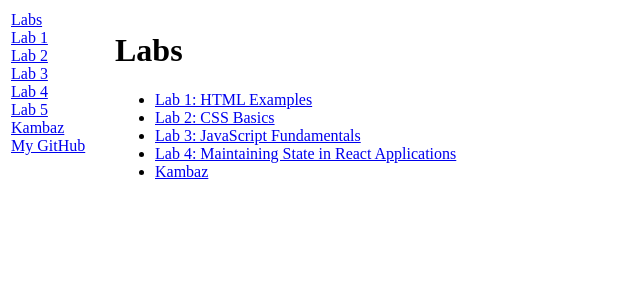
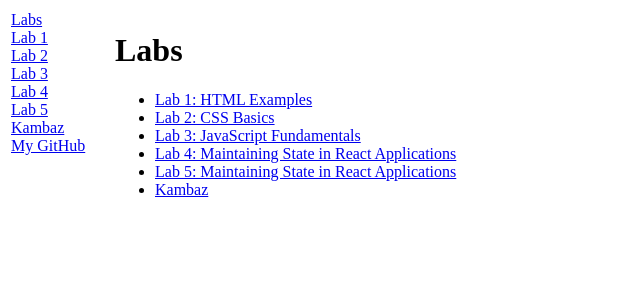
Before and after one commit to samyak0510/kambaz-next-proj, a Next.js app: page /Labs in a window 1280 px wide. Shown: the top 300 px of the page, without its empty margins (0-640 px from the left). Built offline with nearby package versions, Linux system fonts and the light colour scheme.

Commit message:
Fixed Links

```diff
--- a/src/app/Labs/page.tsx
+++ b/src/app/Labs/page.tsx
@@ -23,6 +23,11 @@
         </li>
 
         <li>
+          <Link href="/Labs/Lab5" id="wd-lab3-link">
+            Lab 5: Maintaining State in React Applications</Link>
+        </li>
+
+        <li>
           <Link href="/Dashboard" id="wd-Kambaz">
             Kambaz
           </Link>
```
